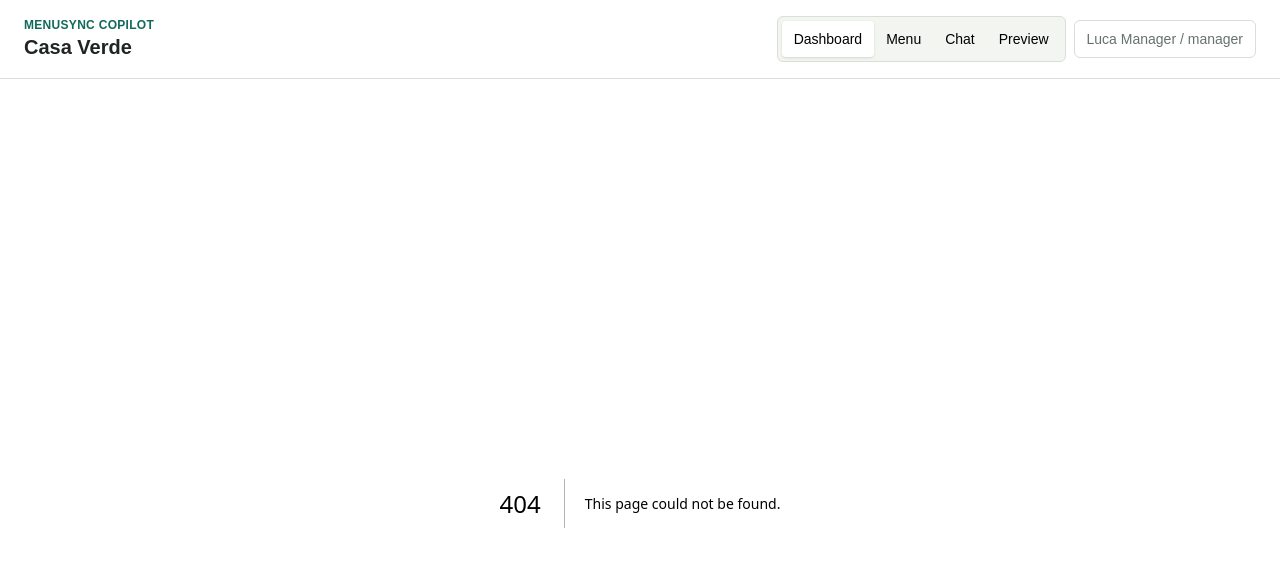
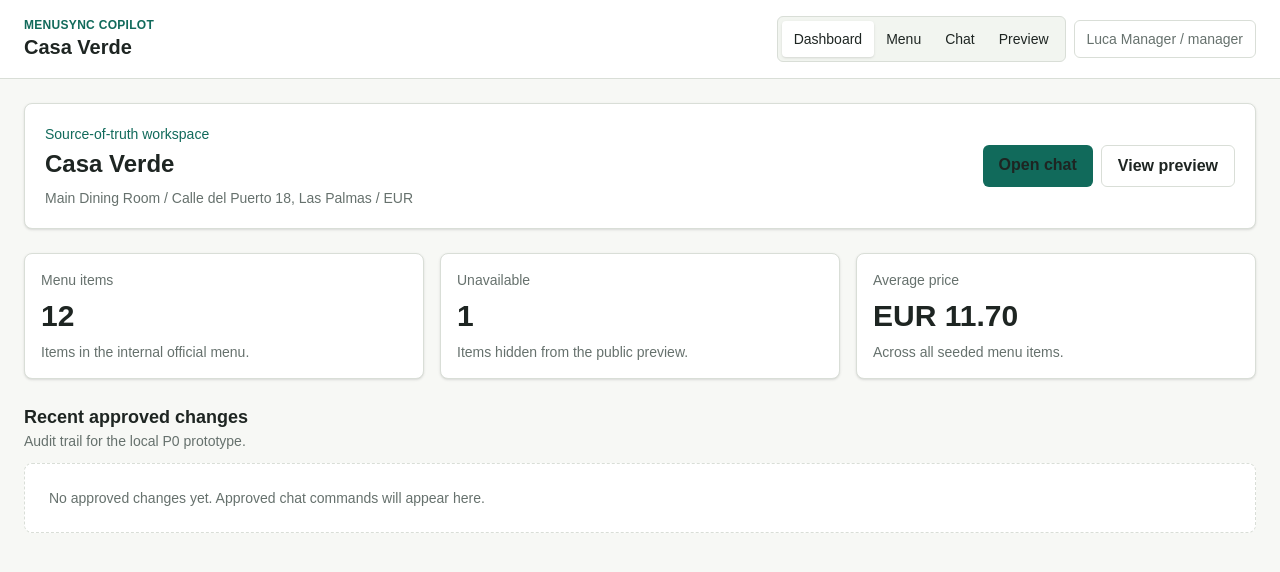
Before and after one commit to canese-lorenzo/foodapp, a Next.js app: page /dashboard in a window 1280 px wide. Before the commit this address had no page. Shown: the top 572 px of the page. Built offline with nearby package versions, Linux system fonts and the light colour scheme.

Commit message:
Add dashboard route

```diff
--- /dev/null
+++ b/app/dashboard/page.tsx
@@ -0,0 +1,51 @@
+"use client";
+
+import Link from "next/link";
+import { AuditList } from "@/components/AuditList";
+import { StatCard } from "@/components/StatCard";
+import { useMenuSync } from "@/providers/MenuSyncProvider";
+
+export default function DashboardPage() {
+  const { auditLog, location, menuItems, restaurant } = useMenuSync();
+  const unavailableCount = menuItems.filter((item) => item.availabilityStatus === "unavailable").length;
+  const averagePrice =
+    menuItems.length === 0 ? 0 : menuItems.reduce((total, item) => total + item.basePrice, 0) / menuItems.length;
+
+  return (
+    <div className="space-y-6">
+      <section className="flex flex-col gap-4 rounded-lg border border-[var(--border)] bg-white p-5 shadow-sm md:flex-row md:items-center md:justify-between">
+        <div>
+          <p className="text-sm font-medium text-[var(--accent)]">Source-of-truth workspace</p>
+          <h2 className="mt-1 text-2xl font-semibold">{restaurant.name}</h2>
+          <p className="mt-2 text-sm text-[var(--muted)]">
+            {location.name} / {location.address} / {restaurant.currency}
+          </p>
+        </div>
+        <div className="flex flex-wrap gap-2">
+          <Link className="rounded-md bg-[var(--accent)] px-4 py-2 font-semibold text-white" href="/chat">
+            Open chat
+          </Link>
+          <Link className="rounded-md border border-[var(--border)] px-4 py-2 font-semibold" href="/preview">
+            View preview
+          </Link>
+        </div>
+      </section>
+
+      <section className="grid gap-4 md:grid-cols-3">
+        <StatCard detail="Items in the internal official menu." label="Menu items" value={menuItems.length} />
+        <StatCard detail="Items hidden from the public preview." label="Unavailable" value={unavailableCount} />
+        <StatCard detail="Across all seeded menu items." label="Average price" value={`EUR ${averagePrice.toFixed(2)}`} />
+      </section>
+
+      <section>
+        <div className="mb-3 flex items-center justify-between">
+          <div>
+            <h2 className="text-lg font-semibold">Recent approved changes</h2>
+            <p className="text-sm text-[var(--muted)]">Audit trail for the local P0 prototype.</p>
+          </div>
+        </div>
+        <AuditList entries={auditLog} />
+      </section>
+    </div>
+  );
+}
```
